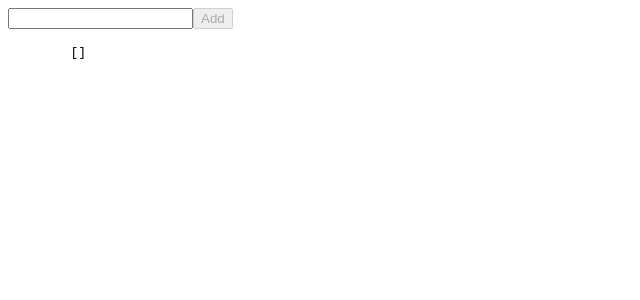
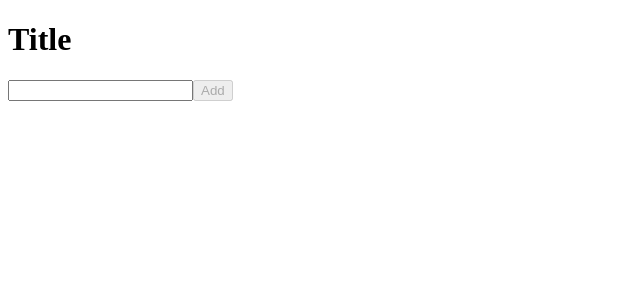
Before and after one commit to cristinaTsai/20200926001, a Vue app: page / in a window 1280 px wide. Shown: the top 300 px of the page, without its empty margins (0-640 px from the left). Built offline with nearby package versions, Linux system fonts and the light colour scheme.

Commit message:
add Todo3

```diff
--- a/src/components/Todo.vue
+++ b/src/components/Todo.vue
@@ -1,16 +1,16 @@
 <template>
   <div>
+    <h1>Title</h1>
     <input v-model="text" />
     <button @click="add" :disabled="!text">Add</button>
     <ul>
-      <li v-for="item in list" :key="item.text">
+      <li :class="{ grey: item.done }"
+      v-for="item in list"
+      :key="item.text">
         <input type="checkbox" v-model="item.done" />
         {{ item.text }}
       </li>
     </ul>
-    <pre>
-        {{ JSON.stringify(list, null, 2) }}
-    </pre>
   </div>
 </template>
 
@@ -39,4 +39,10 @@ export default {
 </script>
 
 <style scoped>
+.grey {
+  color: #ddd;
+}
+.grey b{
+    color: black;
+}
 </style>
```
